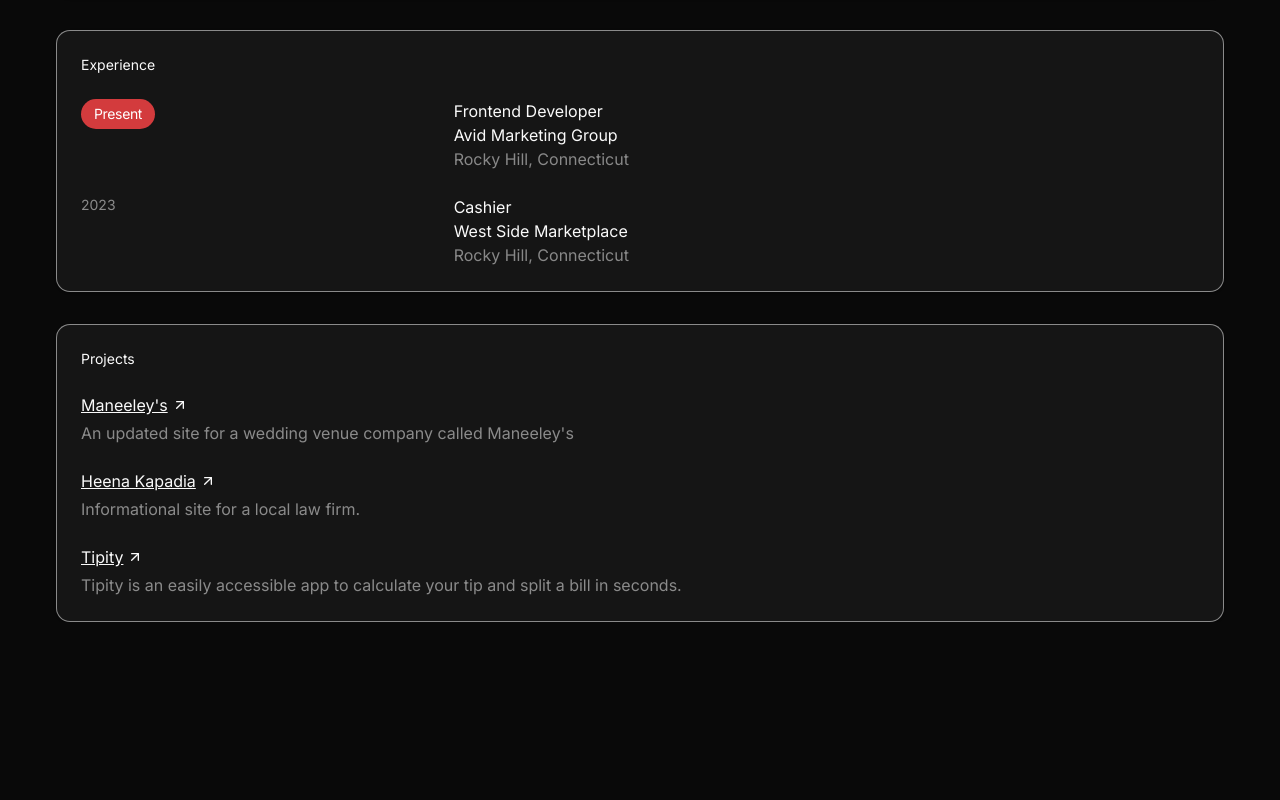
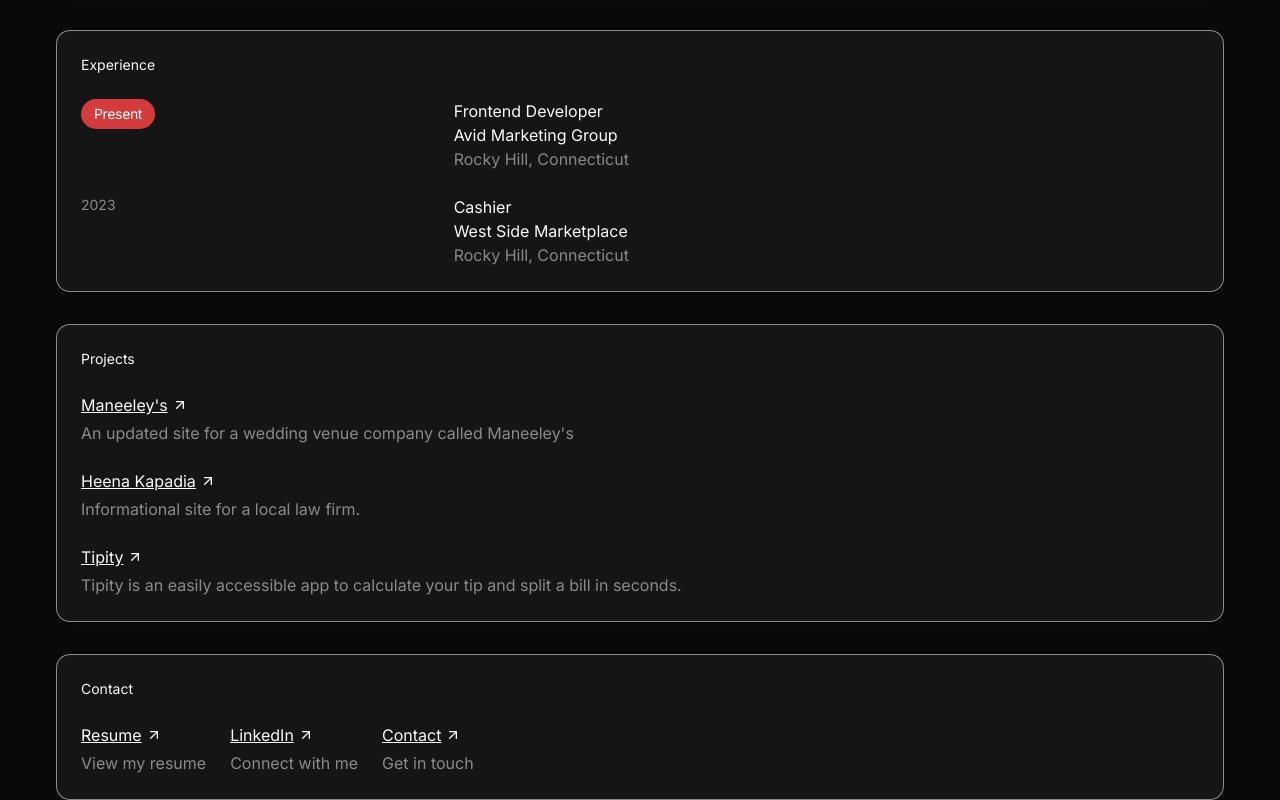
Before and after one commit to PandolfoM/pandolfom, a Next.js app: page / in a window 1280 px wide. Shown: the part 1156-1956 px from the top of the page. Before the commit the page ends 1778 px from the top, so only its background shows below. Built offline with nearby package versions, Linux system fonts and the light colour scheme; no server answers.

Commit message:
add contact card

```diff
--- a/app/(home)/page.tsx
+++ b/app/(home)/page.tsx
@@ -101,6 +101,29 @@
             ))}
           </CardContent>
         </Card>
+        <Card>
+          <CardHeader className="flex items-center">
+            <CardTitle className="flex items-center">Contact</CardTitle>
+          </CardHeader>
+          <CardContent className="flex flex-wrap gap-6">
+            <div className="flex flex-col gap-1">
+              <AppLink href="/matthew-pandolfo.pdf">Resume</AppLink>
+              <p className="text-white/50">View my resume</p>
+            </div>
+            <div className="flex flex-col gap-1">
+              <AppLink href="https://www.linkedin.com/in/matthew-pandolfo/">
+                LinkedIn
+              </AppLink>
+              <p className="text-white/50">Connect with me</p>
+            </div>
+            <div className="flex flex-col gap-1">
+              <AppLink href="/contact" target="_self">
+                Contact
+              </AppLink>
+              <p className="text-white/50">Get in touch</p>
+            </div>
+          </CardContent>
+        </Card>
       </section>
     </section>
   );
--- a/components/link.tsx
+++ b/components/link.tsx
@@ -5,14 +5,16 @@
 function AppLink({
   href,
   children,
+  target,
 }: {
   href: string;
   children: React.ReactNode;
+  target?: string;
 }) {
   return (
     <Link
       href={href}
-      target="_blank"
+      target={target ? target : "_blank"}
       className="underline hover:no-underline expand-target cursor-none w-fit flex items-center gap-1 h-fit">
       {children} <ArrowUpRight size={16} />
     </Link>
```
